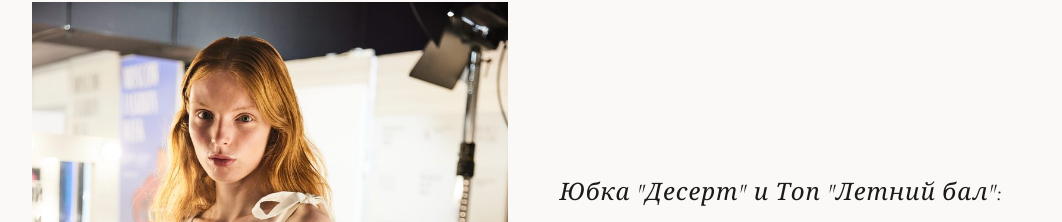
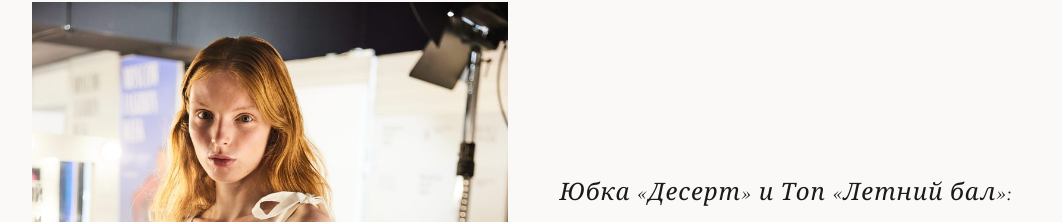
Before and after one commit to Pokemon4588/gapanovichsite, a plain HTML site: page descriptions1.html in a window 1280 px wide. Shown: the part 2793-3015 px from the top of the page, without its empty margins (106-1168 px from the left). Drawn offline with nearby package versions, Linux system fonts and the light colour scheme.

Commit message:
descriptions1.html

```diff
--- a/descriptions1.html
+++ b/descriptions1.html
@@ -178,7 +178,7 @@
     <div class="item">
       <img src="desc_photos/desc_07.jpg" alt="Юбка «Десерт» и Топ «Летний бал»" loading="lazy">
       <div class="text">
-        <h2>Юбка "Десерт" и Топ "Летний бал":</h2>
+        <h2>Юбка «Десерт» и Топ «Летний бал»:</h2>
         <p>Твидовая мини-юбка, выглядящая почти съедобно из-за вафельной текстуры, придает нежной игривости любому образу, который она составляет. С топом на густой сборке, легким, как сливочный десерт поверх вафельного рожка, вы будете чувствовать себя сладкой нотой каждого мероприятия, пробуждать в себе беззаботное отношение к жизни и излучать веру в то, что курортное настроение может сопровождать даже безынтересные московские будни.</p>
       </div>
     </div>
```
